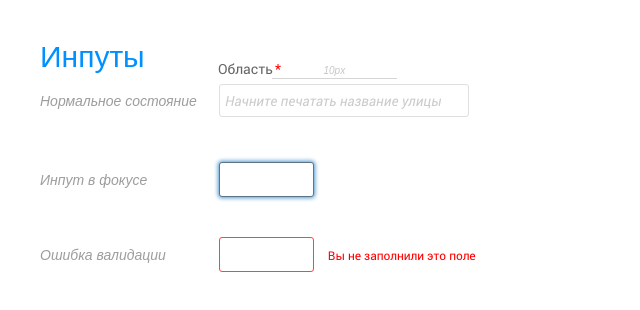
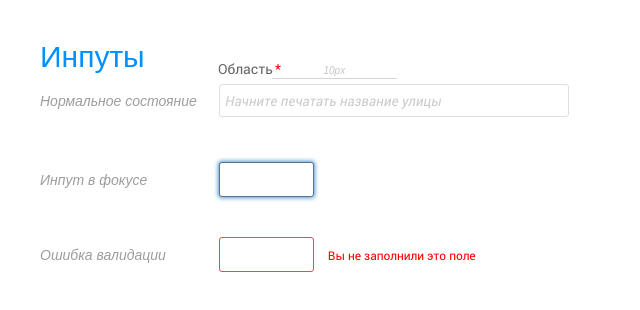
Before and after one commit to andkh/neru-angular, a plain HTML site: page index.html in a window 1280 px wide. Shown: the full height of the page, 0-640 px from the left. Drawn offline with Linux system fonts and the light colour scheme.

Commit message:
Fixed Inputs

```diff
--- a/index.html
+++ b/index.html
@@ -10,9 +10,8 @@
 <body>
 <section class="container-inputs">
     <h2>Инпуты</h2>
-    <ul class="list-inputs">
-        <li>
-            <ul class="address">
+    <div class="address">
+        <ul>
             <li>
                 <label for="region">Область</label>
                 <input type="text" id="region" placeholder="10px" />
@@ -22,7 +21,9 @@
                 <input type="text" id="streetName" placeholder="Начните печатать название улицы" />
             </li>
         </ul>
-        </li>
+    </div>
+    <div class="status">
+        <ul>
             <li>
                 <label for="focusInput">Инпут в фокусе</label>
                 <input type="text" id="focusInput" />
@@ -33,6 +34,7 @@
                 <span class="error-message">Вы не заполнили это поле</span>
             </li>
         </ul>
+    </div>
 </section>
 <script src="lib/angular.min.js"></script>
 <script src="js/app.js"></script>
--- a/styles/scss/_global.scss
+++ b/styles/scss/_global.scss
@@ -52,27 +52,19 @@ h2 {
     @include border-radius(3px);
   }
 }
-.list-inputs {
-  width: 530px;
-  margin-top: -15px;
-  > li {
-    margin-bottom: 40px;
-    &:first-child {
-      margin-bottom: 45px;
-    }
-    &:last-child {
-      margin-bottom: 0;
-    }
-  }
-}
 .address {
-  > li {
+  margin: -15px 0 45px 0;
+  li {
     margin-top: 5px;
     &:first-child {
       margin-top: 0;
       margin-left: 178px;
-
     }
+  }
+}
+.status {
+  li:first-child {
+    margin-bottom: 40px;
   }
 }
 label[for="region"] {
@@ -108,7 +100,7 @@ input#region {
   }
 }
 input#streetName {
-  width: 250px;
+  width: 350px;
   padding: 0 5px;
   text-align: left;
   &::-webkit-input-placeholder {
```
Also changed, not shown: styles/css/styles.css. Lines whose indentation alone changed are shown as unchanged.
